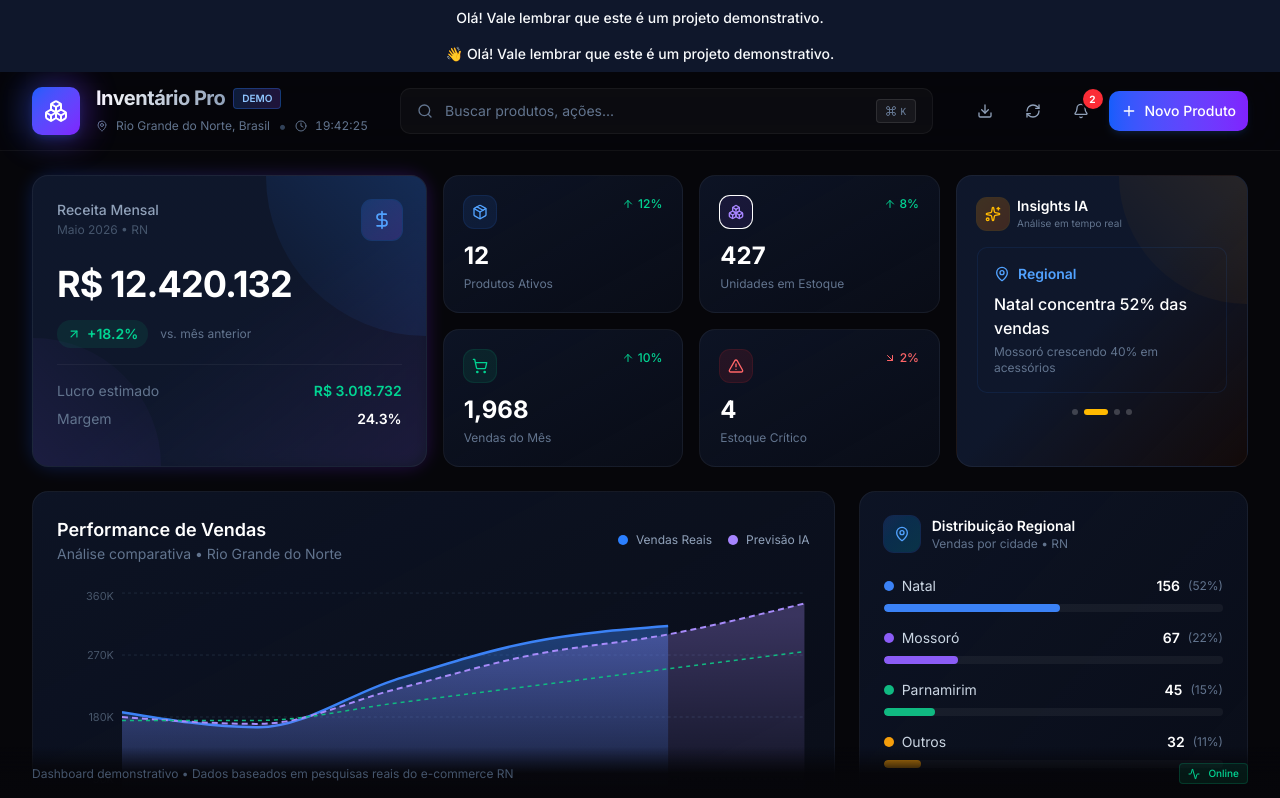
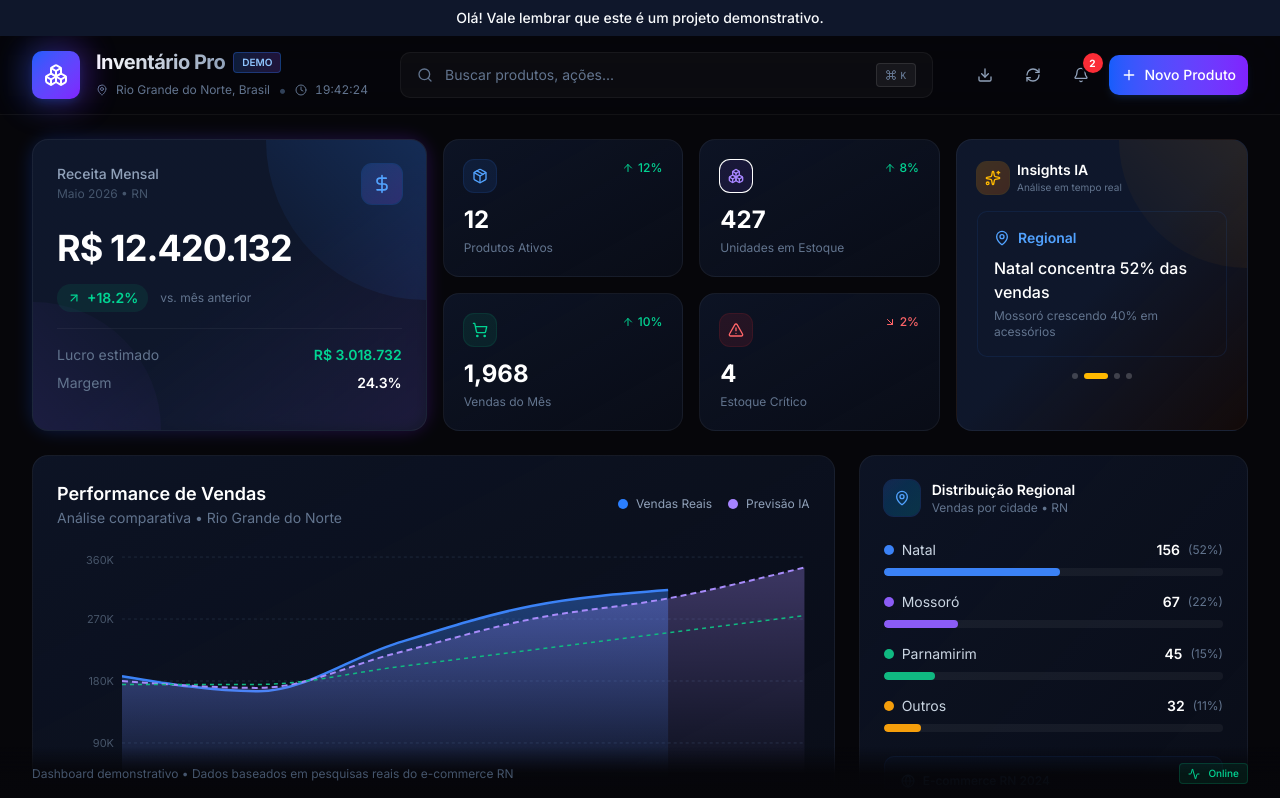
Before and after one commit to mrleorobot/Dashboard_De_Inventario, a Next.js app: page / in a window 1280 px wide. Shown: the top 798 px of the page. Built offline with nearby package versions, Linux system fonts and the light colour scheme.

Commit message:
Update page.tsx

```diff
--- a/app/page.tsx
+++ b/app/page.tsx
@@ -750,11 +750,6 @@ export default function InventoryDashboard() {
     <TooltipProvider>
       <div className="min-h-screen bg-[#06060a] text-white overflow-x-hidden">
 
-        {/* Aviso de Projeto Demonstrativo */}
-        <div className="bg-slate-900 text-slate-50 text-center py-2 text-sm font-medium z-50 relative">
-          👋 Olá! Vale lembrar que este é um projeto demonstrativo.
-        </div>
-
         {/* Animated Background */}
         <div className="fixed inset-0 -z-10 mt-10">
           <div className="absolute inset-0 bg-[radial-gradient(ellipse_80%_80%_at_50%_-20%,rgba(59,130,246,0.15),rgba(0,0,0,0))]" />
```
